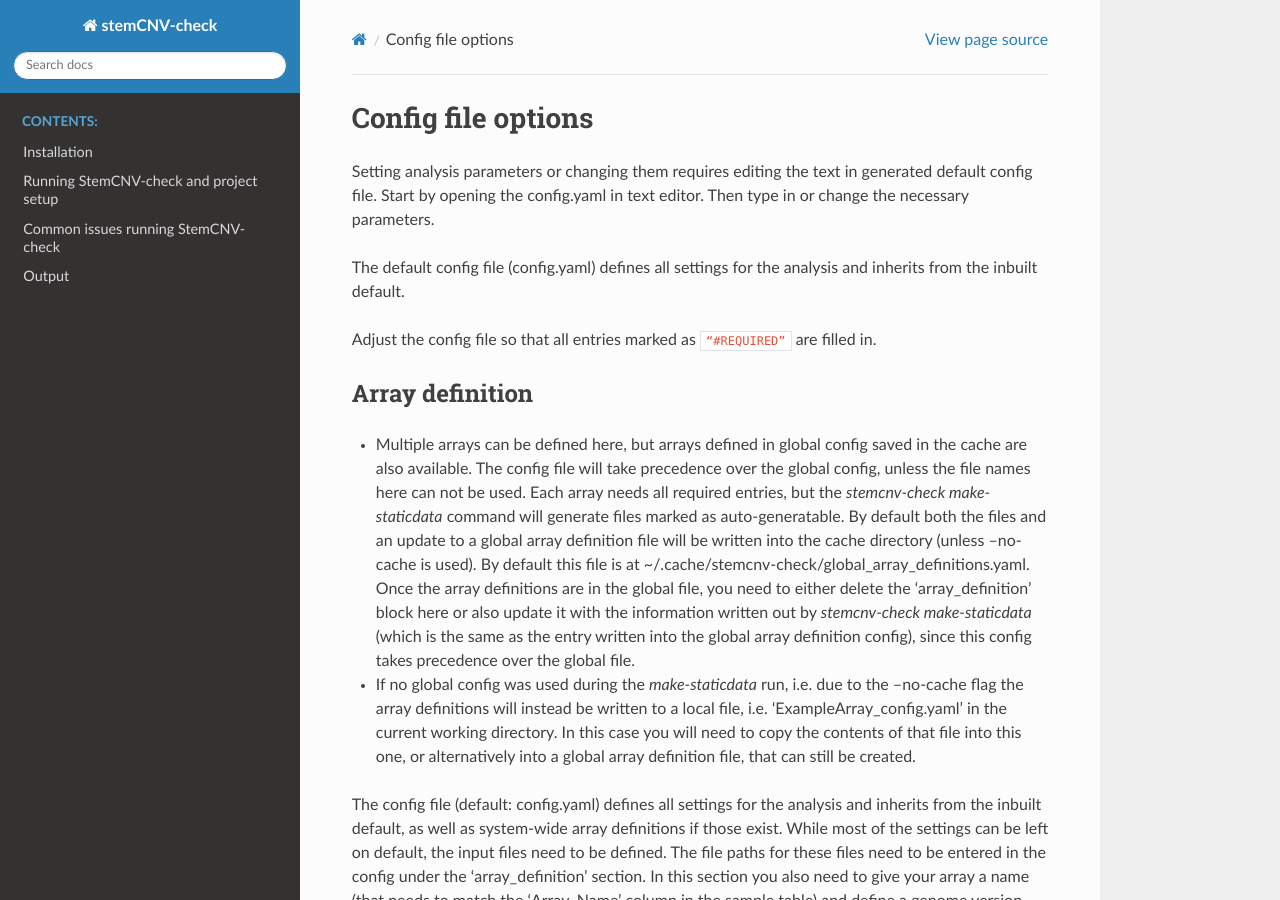
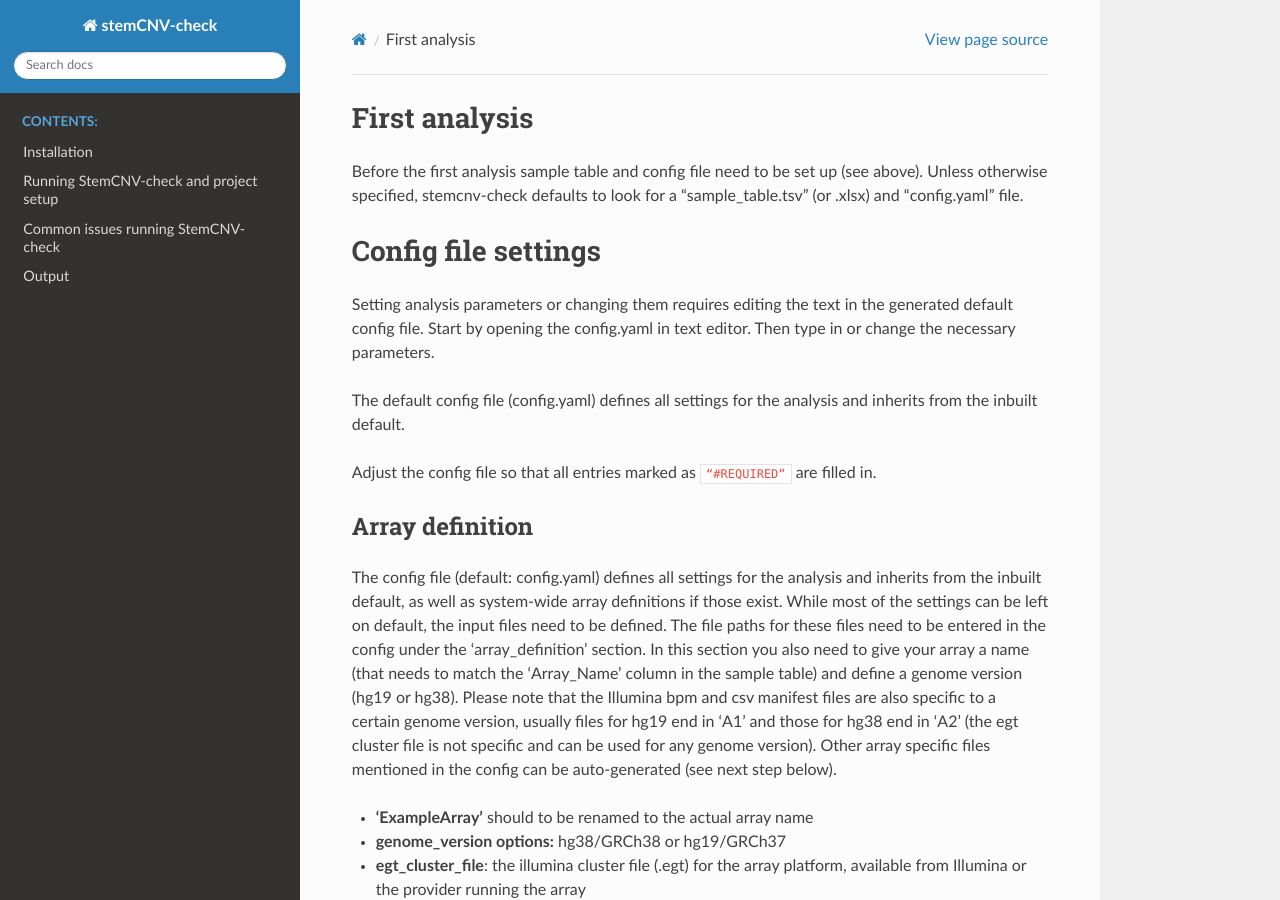
Before and after one commit to icalledmyselfmoon/stemCNV_check_Read_the_docs, a Sphinx documentation site: the page built from source/config_parameters.rst, in a window 1280 px wide and 900 px high. Built offline with Sphinx 7.4.7 and the Read the Docs theme 3.1.0, drawn with Linux system fonts in a browser that asks for light colours; pages that are not in the unit, such as notebooks, are missing from menus; some of the changed text lies outside the part shown.

Commit message:
Update config_parameters.rst

```diff
--- a/source/config_parameters.rst
+++ b/source/config_parameters.rst
@@ -1,7 +1,12 @@
-Config file options
+First analysis
+============
+Before the first analysis sample table and config file need to be set up (see above). Unless otherwise specified, stemcnv-check defaults to look for a "sample_table.tsv" (or .xlsx) and "config.yaml" file.
+
+
+Config file settings
 ============
 
-Setting analysis parameters or changing them requires editing the text in  generated default config file. Start by opening the config.yaml in text editor. Then type in or change the necessary parameters.
+Setting analysis parameters or changing them requires editing the text in the generated default config file. Start by opening the config.yaml in text editor. Then type in or change the necessary parameters.
 
 The default config file (config.yaml) defines all settings for the analysis and inherits from the inbuilt default.
 
@@ -10,11 +15,6 @@
 
 **Array definition**
 -------------
-
-•  Multiple arrays can be defined here, but arrays defined in global config saved in the cache are also available. The config file will take precedence over the global config, unless the file names here can not be used. Each array needs all required entries, but the `stemcnv-check make-staticdata` command will generate files marked as auto-generatable. By default both the files and an update to a global array definition file will be written into the cache directory (unless --no-cache is used). By default this file is at  ~/.cache/stemcnv-check/global_array_definitions.yaml. Once the array definitions are in the global file, you need to either delete the 'array_definition' block here or also update it with the information written out by `stemcnv-check make-staticdata` (which is the same as the entry written into the global array definition config), since this config takes precedence over the global file.
-
-•  If no global config was used during the `make-staticdata` run, i.e. due to the --no-cache flag the array definitions will instead be written to a local file, i.e. 'ExampleArray_config.yaml' in the current working directory. In this case you will need to copy the contents of that file into this one, or alternatively into a global array definition file, that can still be created.
-
 
 The config file (default: config.yaml) defines all settings for the analysis and inherits from the inbuilt default, as
 well as system-wide array definitions if those exist. While most of the settings can be left on default, the input files
@@ -224,3 +224,19 @@
        Multiple regions for a single sample should all be in one column entry and be separated by a `;`
  - Sample_Group
        This column can be used for annotation samples is used by default to select samples for clustering by SNPs.
+
+
+Static files generation
+============
+
+This step takes place after the  sample data for that array is available, sample table and the config file have been set up.
+
+**Array & genome-build specific static files** are automatic generated.
+
+.. code:: bash
+
+stemcnv-check make-staticdata [-s <sample_table>] [-c <config_file>]
+
+Notes:
+unless specified directly in the config this will also include download of **fasta and gtf** file for the reference genome build.
+Array specific files and an updated array_definition block for the config will be written into the cache directory (default: '~/.cache/stemcnv-check'). However, you still need to update or remove the array_definition from your config.yaml file, otherwise the cached definitions and files will not be used.
```
